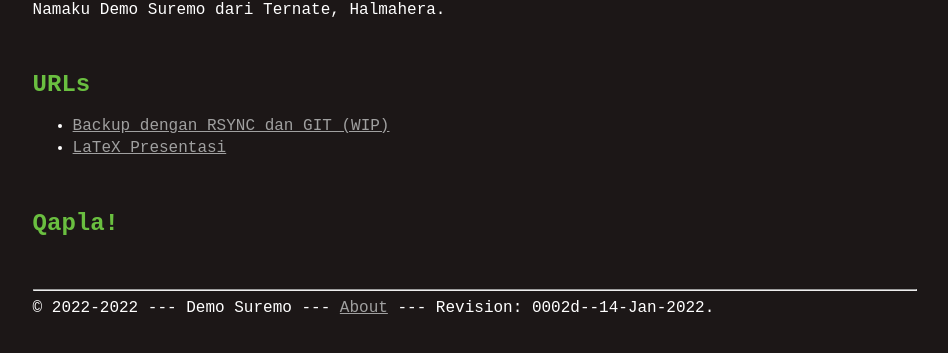
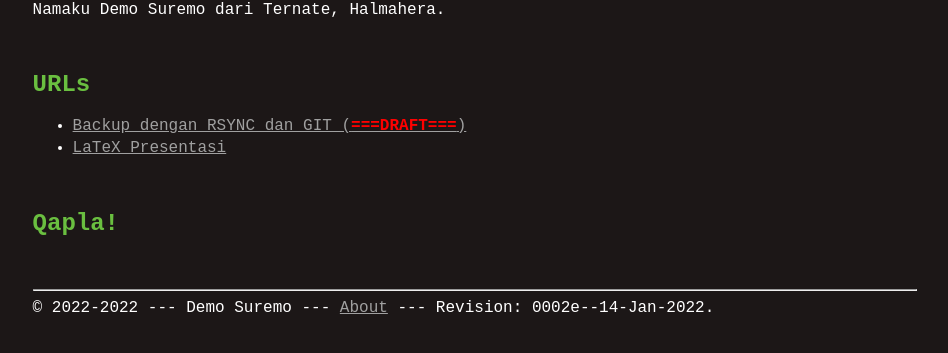
Before and after one commit to demosuremo/demo, a Jekyll site: the page built from index.md, in a window 1280 px wide. Shown: the part 280-633 px from the top of the page, without its empty margins (165-1113 px from the left). Built offline with Jekyll 4.4.1, drawn with Linux system fonts in a browser that asks for light colours.

Commit message:
modified:   index.md

```diff
--- a/_config.yml
+++ b/_config.yml
@@ -1,4 +1,4 @@
-version:     "0002d--14-Jan-2022"
+version:     "0002e--14-Jan-2022"
 copyright:   "2022-2022"
 description:
   Laman ini berisi presentasi BackUp dengan RSYNC dan GIT.
--- a/index.md
+++ b/index.md
@@ -13,7 +13,7 @@ Namaku {{ site.author }} dari {{ site.address }}
 
 <br>
 ## URLs
-* [Backup dengan RSYNC dan GIT (WIP)](https://demosuremo.github.io/demo/LaTeX/generic.pdf)
+* [Backup dengan RSYNC dan GIT (<span style="color:red; font-weight:bold;">===DRAFT===</span>)](https://demosuremo.github.io/demo/LaTeX/generic.pdf)
 * [LaTeX Presentasi](https://github.com/demosuremo/demo/tree/master/LaTeX/)
 
 <br>
```
Also changed, not shown: 000.md (+2 -2 lines).
